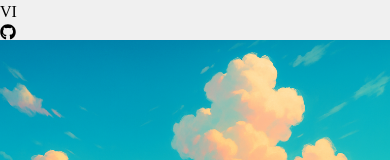
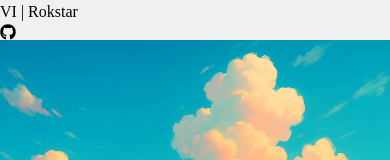
Before and after one commit to A-JA-Y/GTA6-Web, a React (Vite) app: page / in a window 390 px wide. Shown: the top 160 px of the page. Built offline with nearby package versions, Linux system fonts and the light colour scheme; a web font is replaced by a local one.

Commit message:
responsiveness

```diff
--- a/src/App.jsx
+++ b/src/App.jsx
@@ -65,7 +65,7 @@ function App() {
           <div className="landing w-full h-screen  ">
             <nav className="w-full h-[10vh]  flex items-center justify-between px-10 bg-black opacity-60  fixed top-0 left-0 z-[100] ">
               <div className="logo text-white text-2xl font-bold cursor-pointer">
-                VI
+                VI | Rokstar
               </div>
               <div className="github-icon text-white flex items-center hover:text-gray-400 transition-all duration-300 cursor-pointer">
                 <a
@@ -77,7 +77,7 @@ function App() {
                 </a>
               </div>
             </nav>
-            <div className="imagesdiv w-full h-screen relative">
+            <div className="imagesdiv w-full h-screen relative overflow-hidden ">
               <img
                 src="./sky.png"
                 alt="Sky"
@@ -91,7 +91,7 @@ function App() {
               <img
                 src="./girlbg.png"
                 alt="Background"
-                className="absolute -bottom-[80%] left-1/2 -translate-x-1/2 z-[110]"
+                className="absolute sm:-bottom-[85%] left-1/2 -translate-x-1/2 z-[110] bottom-10 sm:scale-100 scale-125 "
               />
             </div>
           </div>
```
